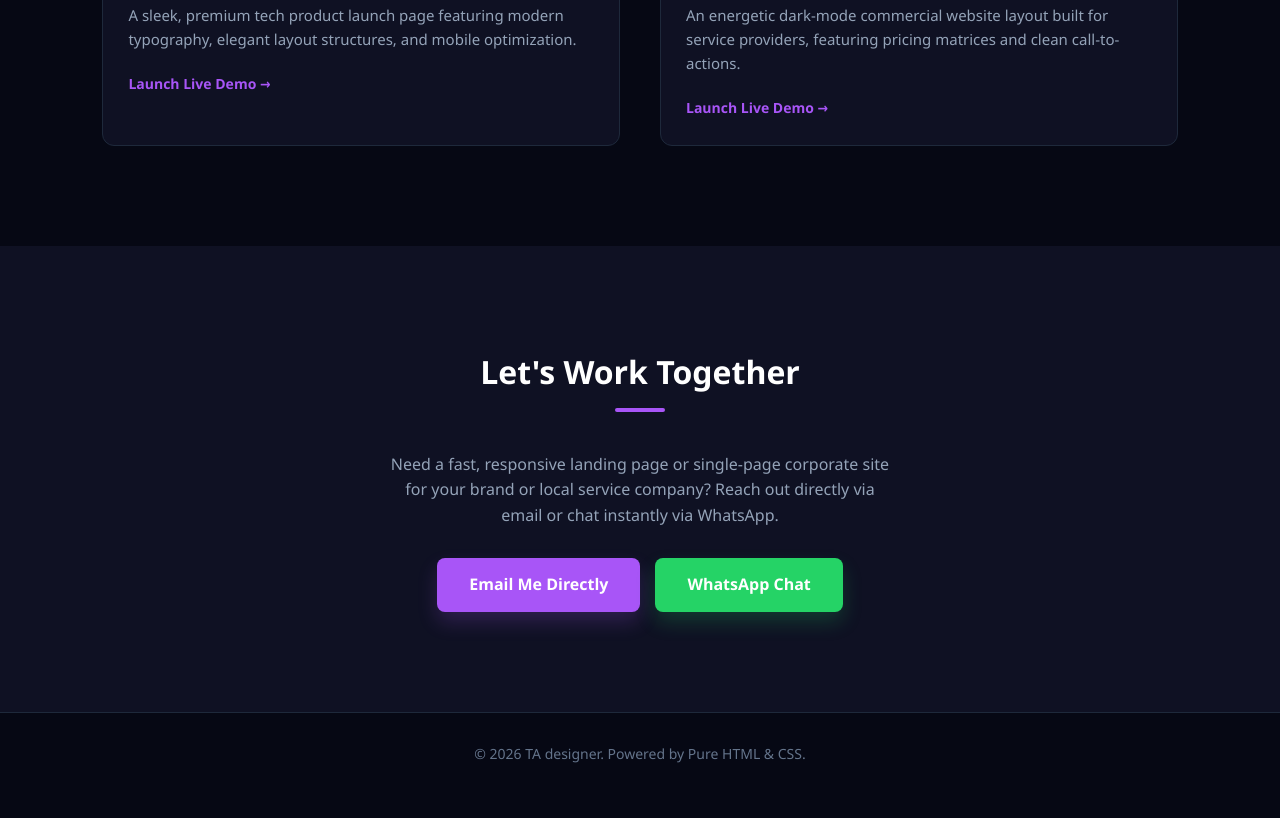
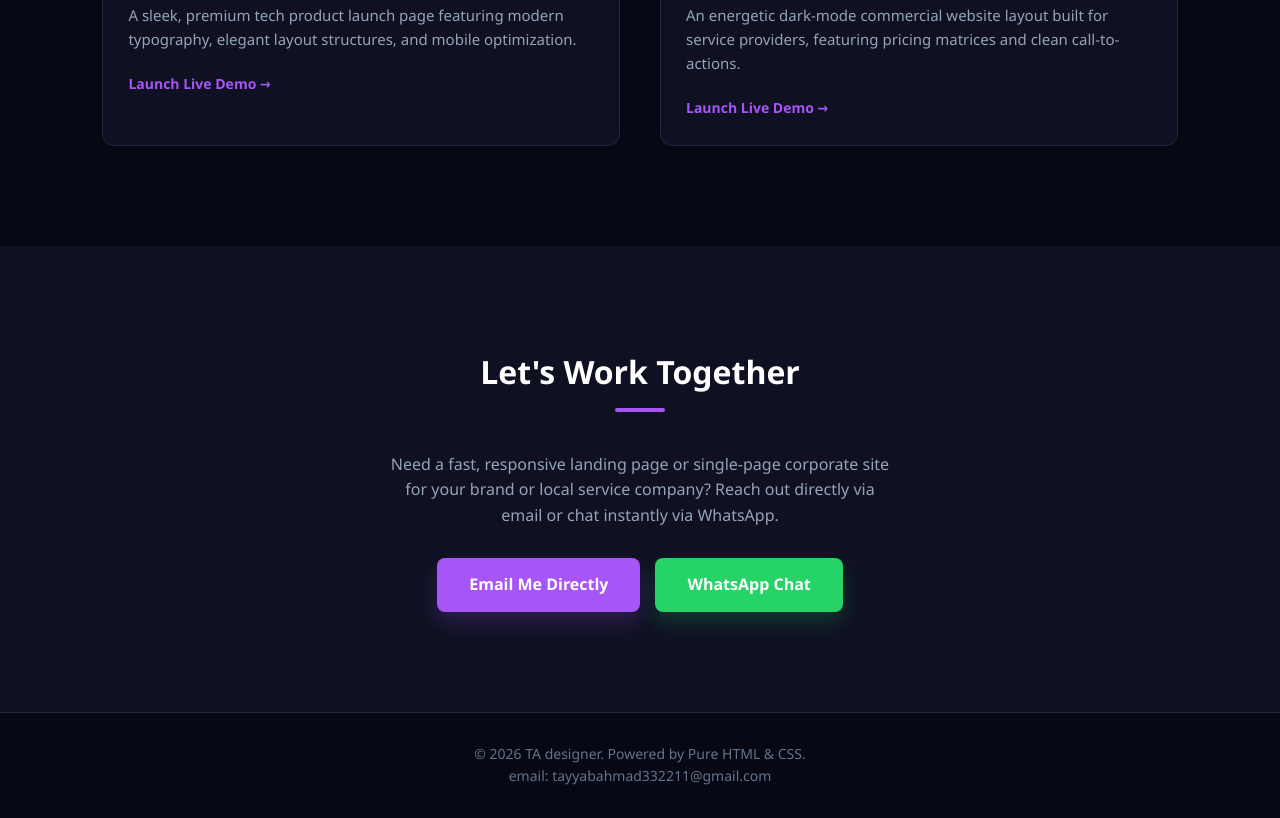
Before and after one commit to infovision692-lgtm/my-portfolio, a plain HTML site: page index.html in a window 1280 px wide. Shown: the part 1702-2520 px from the top of the page. Before the commit the page ends 2497 px from the top, so only its background shows below. Drawn offline with Linux system fonts and the light colour scheme.

Commit message:
Update index.html

```diff
--- a/index.html
+++ b/index.html
@@ -388,6 +388,7 @@
 
     <footer>
         <p>&copy; 2026 TA designer. Powered by Pure HTML & CSS.</p>
+        <p> email: tayyabahmad332211@gmail.com </p>
     </footer>
 
 </body>
```
